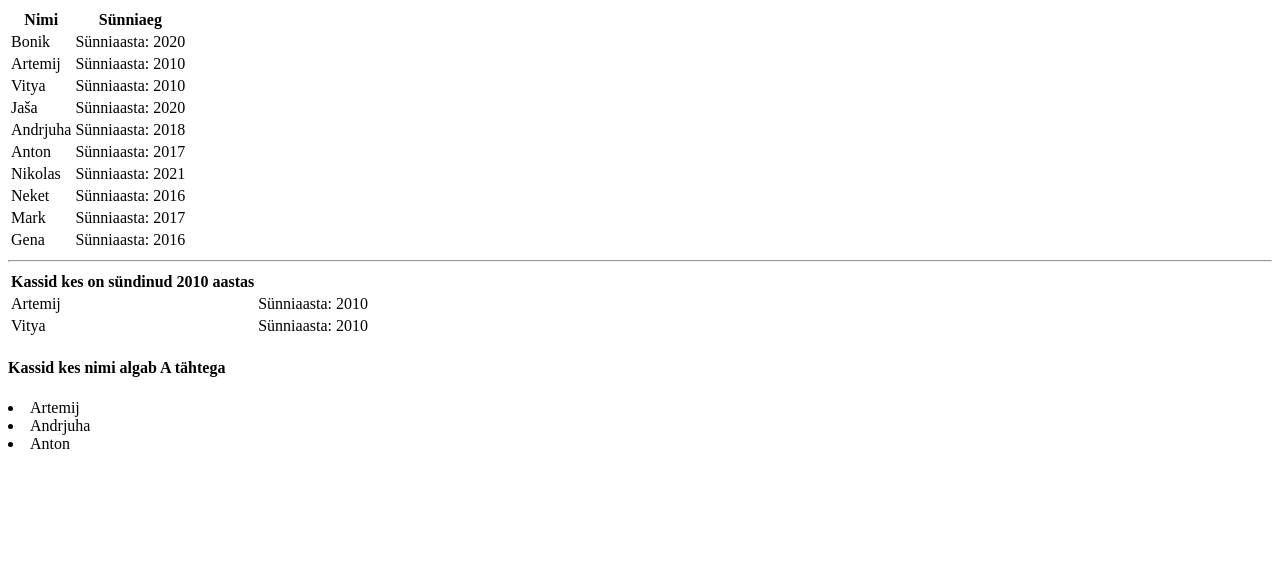
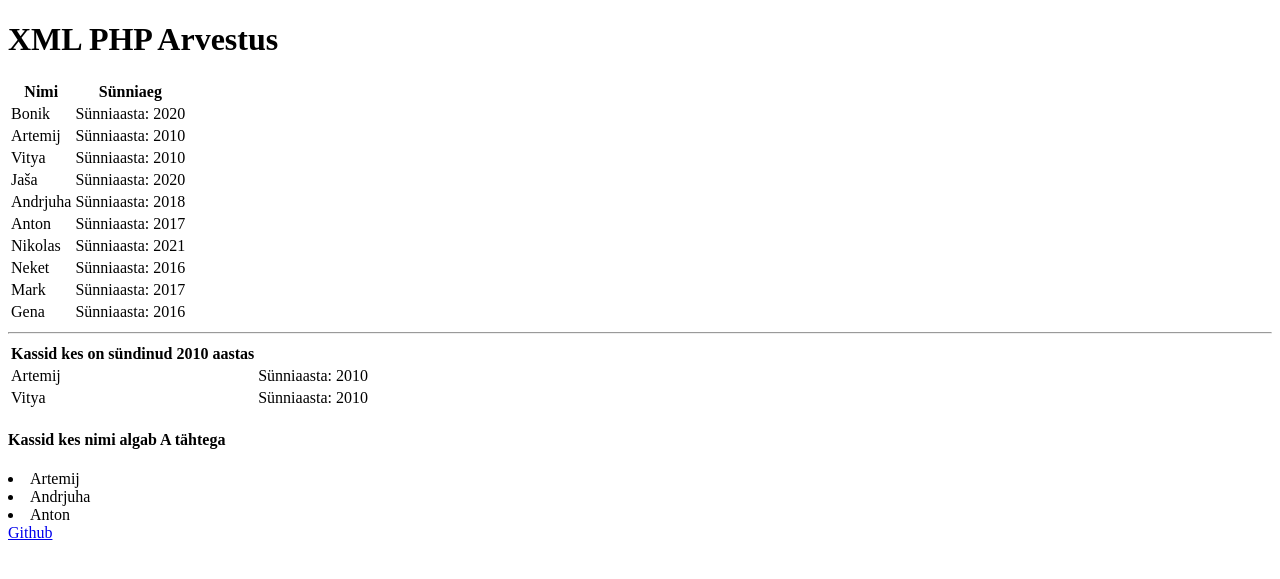
Before and after one commit to Roasteg/XML-TTHK, a PHP site: page / in a window 1280 px wide. Shown: the top 579 px of the page. Run offline with PHP 8.4, Linux system fonts and the light colour scheme.

Commit message:
Github link.

```diff
--- a/index.php
+++ b/index.php
@@ -33,6 +33,7 @@ $kakstuhat_kassid = array_filter($kassid, 'filter_condition');
     <title>Kassid XML tabelist</title>
 </head>
 <body>
+<h1>XML PHP Arvestus</h1>
 <table>
     <th>Nimi</th>
     <th>Sünniaeg</th>
@@ -68,6 +69,6 @@ $kakstuhat_kassid = array_filter($kassid, 'filter_condition');
 
     ?>
 </table>
-<a href=""></a>
+<a href="https://github.com/Roasteg/XML-TTHK">Github</a>
 </body>
 </html>
```
